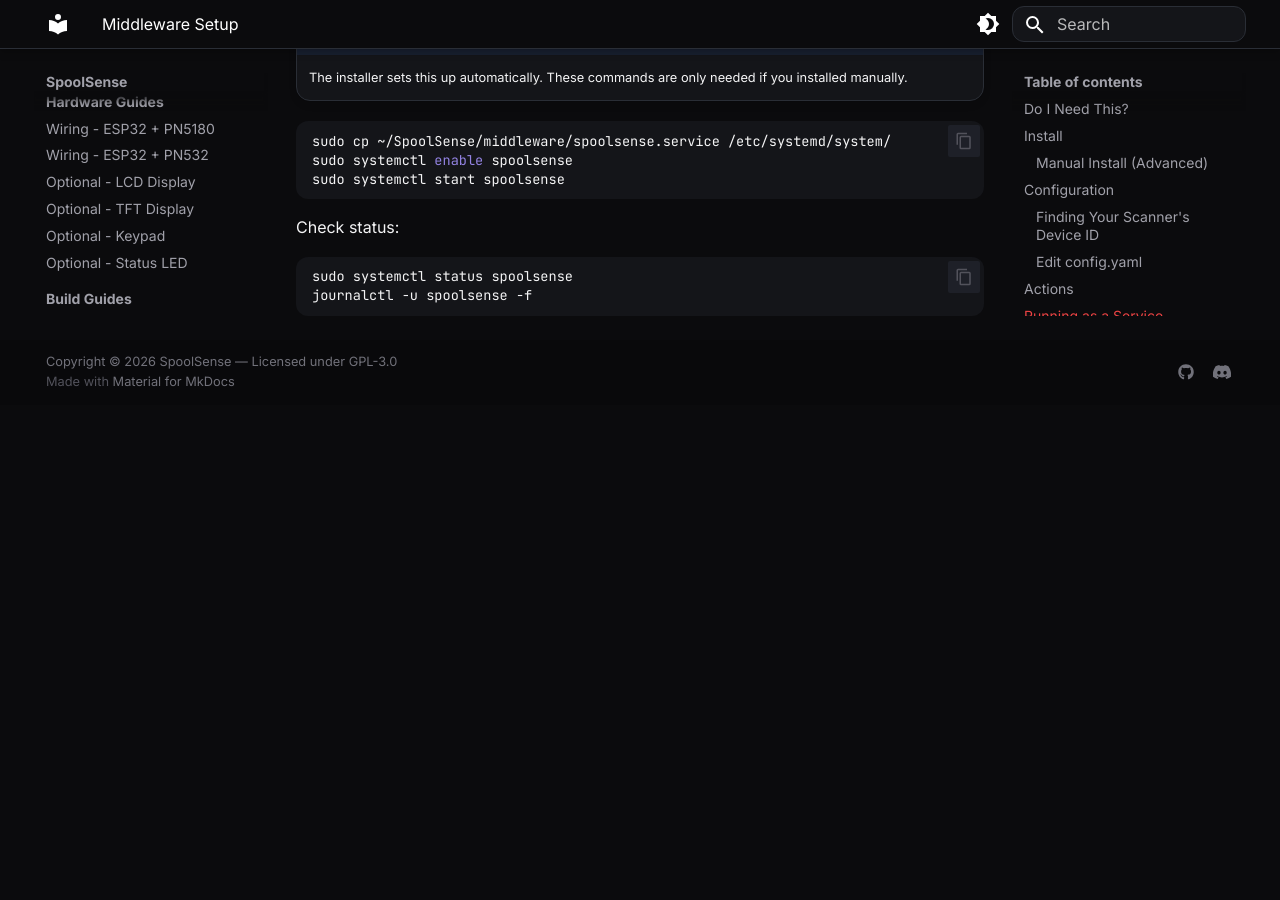
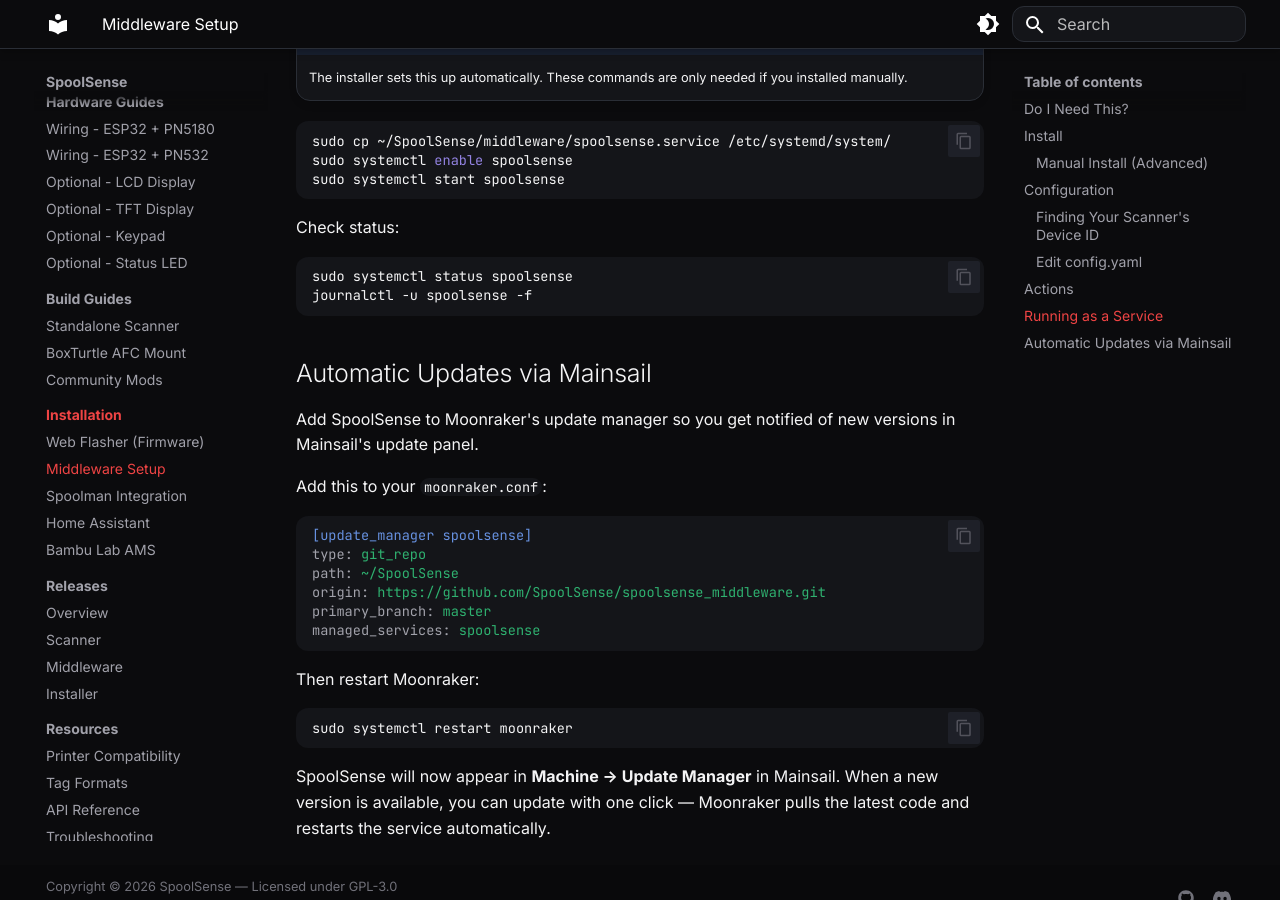
Before and after one commit to SpoolSense/spoolsense.org, an MkDocs documentation site: the page built from docs/installation/middleware.md, in a window 1280 px wide and 900 px high, scrolled down 3456 px. Built offline with MkDocs 1.6.1 and Material for MkDocs 9.7.7, drawn with Linux system fonts in a browser that asks for light colours; before the commit the page ends 3861 px from its top, so only the background shows below that.

Commit message:
docs: add Moonraker update manager setup for SpoolSense middleware

````diff
--- a/docs/installation/middleware.md
+++ b/docs/installation/middleware.md
@@ -159,3 +159,26 @@ Check status:
 sudo systemctl status spoolsense
 journalctl -u spoolsense -f
 ```
+
+## Automatic Updates via Mainsail
+
+Add SpoolSense to Moonraker's update manager so you get notified of new versions in Mainsail's update panel.
+
+Add this to your `moonraker.conf`:
+
+```ini
+[update_manager spoolsense]
+type: git_repo
+path: ~/SpoolSense
+origin: https://github.com/SpoolSense/spoolsense_middleware.git
+primary_branch: master
+managed_services: spoolsense
+```
+
+Then restart Moonraker:
+
+```bash
+sudo systemctl restart moonraker
+```
+
+SpoolSense will now appear in **Machine → Update Manager** in Mainsail. When a new version is available, you can update with one click — Moonraker pulls the latest code and restarts the service automatically.
````
